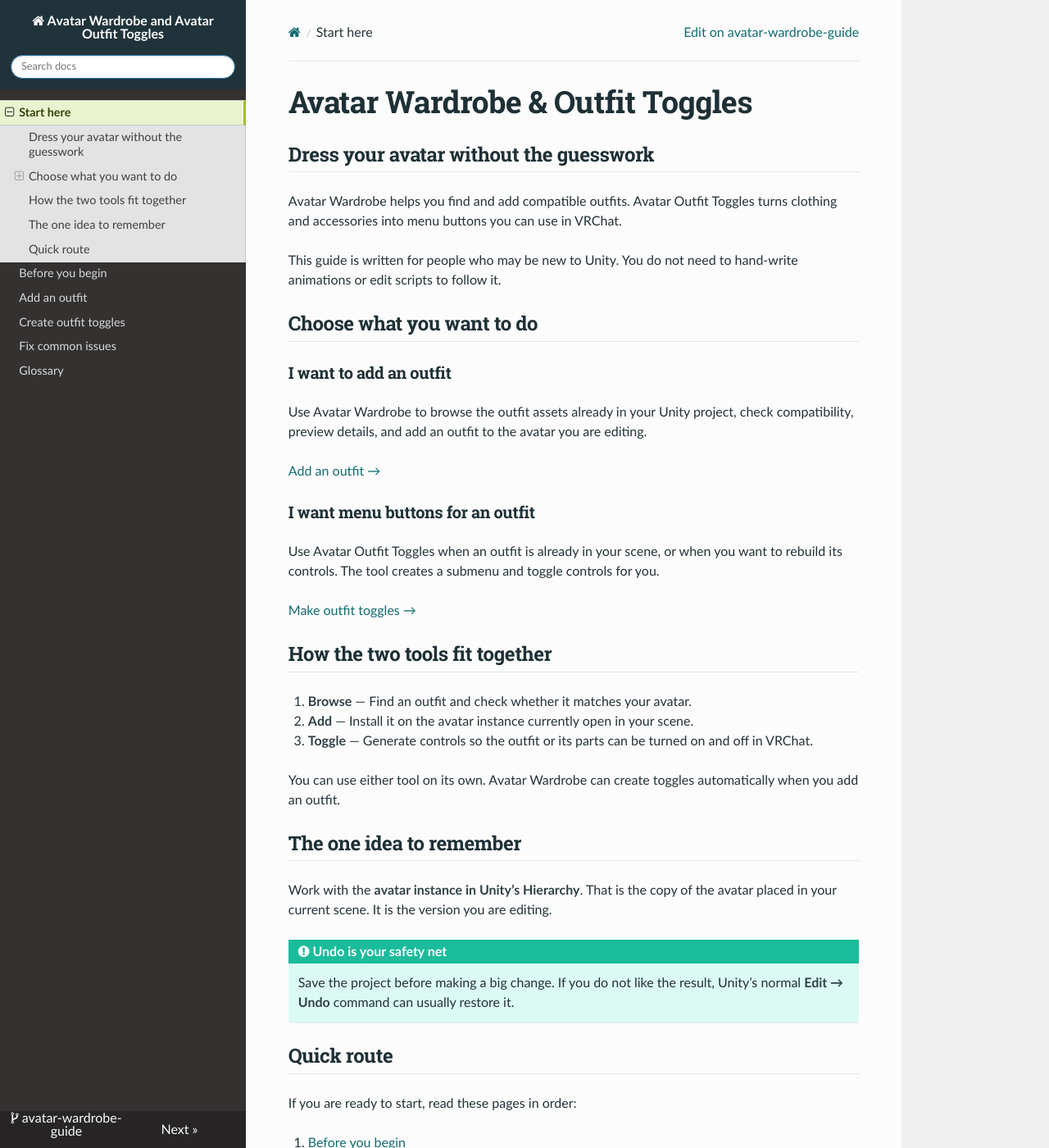
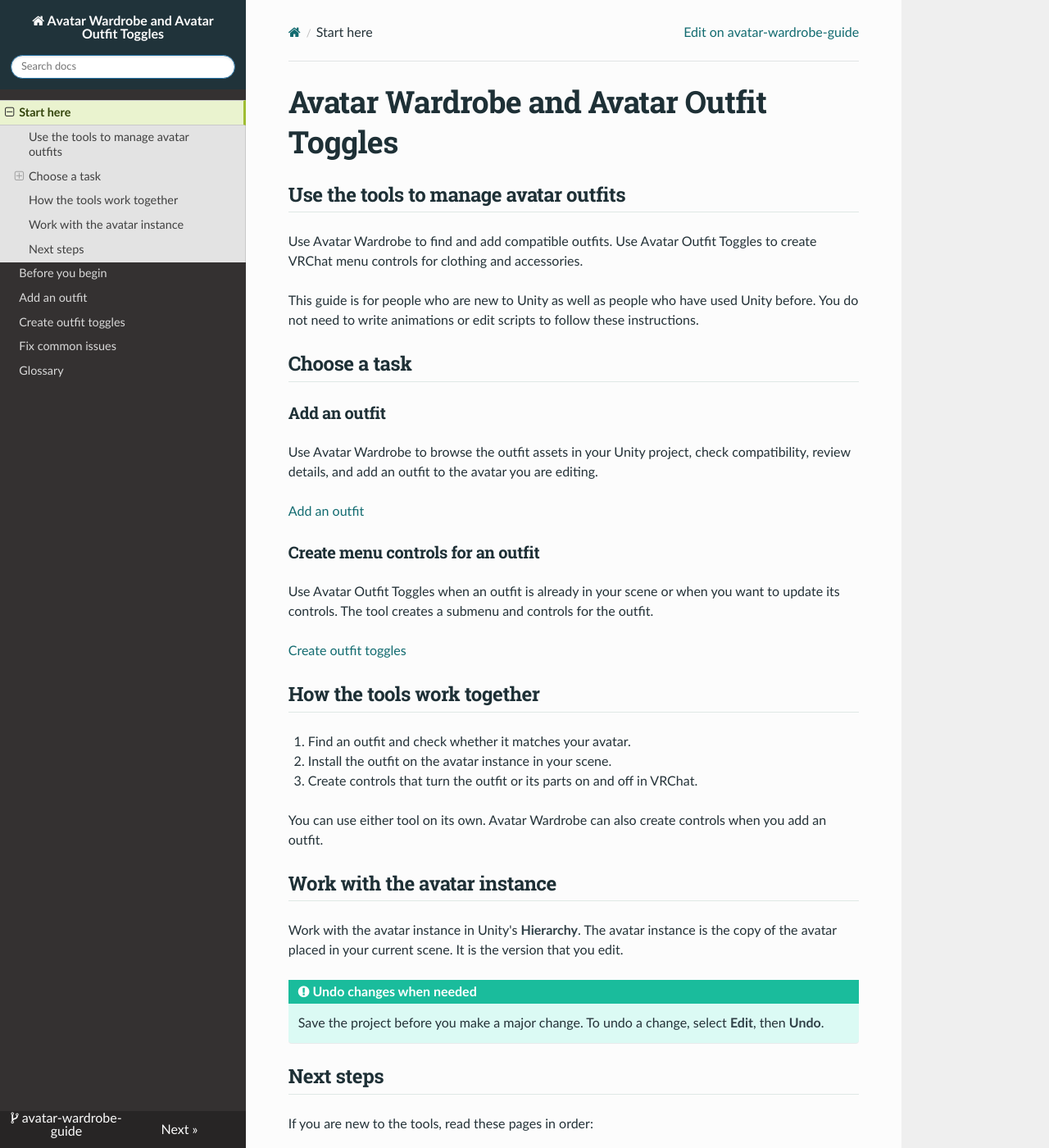
Before and after one commit to gryphprime/avatar-wardrobe-guide, an MkDocs documentation site: the page built from docs/index.md, in a window 1280 px wide and 1400 px high. Shown: the whole window at 82% size. Built offline with MkDocs 1.6.1, drawn with Linux system fonts in a browser that asks for light colours; nearby versions of some CDN libraries; some of the changed text lies outside the part shown.

Commit message:
Rewrite guide landing page in Google documentation style

```diff
--- a/docs/index.md
+++ b/docs/index.md
@@ -1,45 +1,45 @@
-# Avatar Wardrobe & Outfit Toggles
+# Avatar Wardrobe and Avatar Outfit Toggles
 
-## Dress your avatar without the guesswork
+## Use the tools to manage avatar outfits
 
-Avatar Wardrobe helps you find and add compatible outfits. Avatar Outfit Toggles turns clothing and accessories into menu buttons you can use in VRChat.
+Use Avatar Wardrobe to find and add compatible outfits. Use Avatar Outfit Toggles to create VRChat menu controls for clothing and accessories.
 
-This guide is written for people who may be new to Unity. You do not need to hand-write animations or edit scripts to follow it.
+This guide is for people who are new to Unity as well as people who have used Unity before. You do not need to write animations or edit scripts to follow these instructions.
 
-## Choose what you want to do
+## Choose a task
 
-### I want to add an outfit
+### Add an outfit
 
-Use Avatar Wardrobe to browse the outfit assets already in your Unity project, check compatibility, preview details, and add an outfit to the avatar you are editing.
+Use Avatar Wardrobe to browse the outfit assets in your Unity project, check compatibility, review details, and add an outfit to the avatar you are editing.
 
-[Add an outfit →](add-an-outfit.md)
+[Add an outfit](add-an-outfit.md)
 
-### I want menu buttons for an outfit
+### Create menu controls for an outfit
 
-Use Avatar Outfit Toggles when an outfit is already in your scene, or when you want to rebuild its controls. The tool creates a submenu and toggle controls for you.
+Use Avatar Outfit Toggles when an outfit is already in your scene or when you want to update its controls. The tool creates a submenu and controls for the outfit.
 
-[Make outfit toggles →](outfit-toggles.md)
+[Create outfit toggles](outfit-toggles.md)
 
-## How the two tools fit together
+## How the tools work together
 
-1. **Browse** — Find an outfit and check whether it matches your avatar.
-2. **Add** — Install it on the avatar instance currently open in your scene.
-3. **Toggle** — Generate controls so the outfit or its parts can be turned on and off in VRChat.
+1. Find an outfit and check whether it matches your avatar.
+2. Install the outfit on the avatar instance in your scene.
+3. Create controls that turn the outfit or its parts on and off in VRChat.
 
-You can use either tool on its own. Avatar Wardrobe can create toggles automatically when you add an outfit.
+You can use either tool on its own. Avatar Wardrobe can also create controls when you add an outfit.
 
-## The one idea to remember
+## Work with the avatar instance
 
-Work with the **avatar instance in Unity’s Hierarchy**. That is the copy of the avatar placed in your current scene. It is the version you are editing.
+Work with the avatar instance in Unity's **Hierarchy**. The avatar instance is the copy of the avatar placed in your current scene. It is the version that you edit.
 
-!!! tip "Undo is your safety net"
-    Save the project before making a big change. If you do not like the result, Unity’s normal **Edit → Undo** command can usually restore it.
+!!! tip "Undo changes when needed"
+    Save the project before you make a major change. To undo a change, select **Edit**, then **Undo**.
 
-## Quick route
+## Next steps
 
-If you are ready to start, read these pages in order:
+If you are new to the tools, read these pages in order:
 
 1. [Before you begin](before-you-begin.md)
 2. [Add an outfit](add-an-outfit.md)
-3. [Make outfit toggles](outfit-toggles.md)
+3. [Create outfit toggles](outfit-toggles.md)
 4. [Fix common issues](troubleshooting.md)
```
